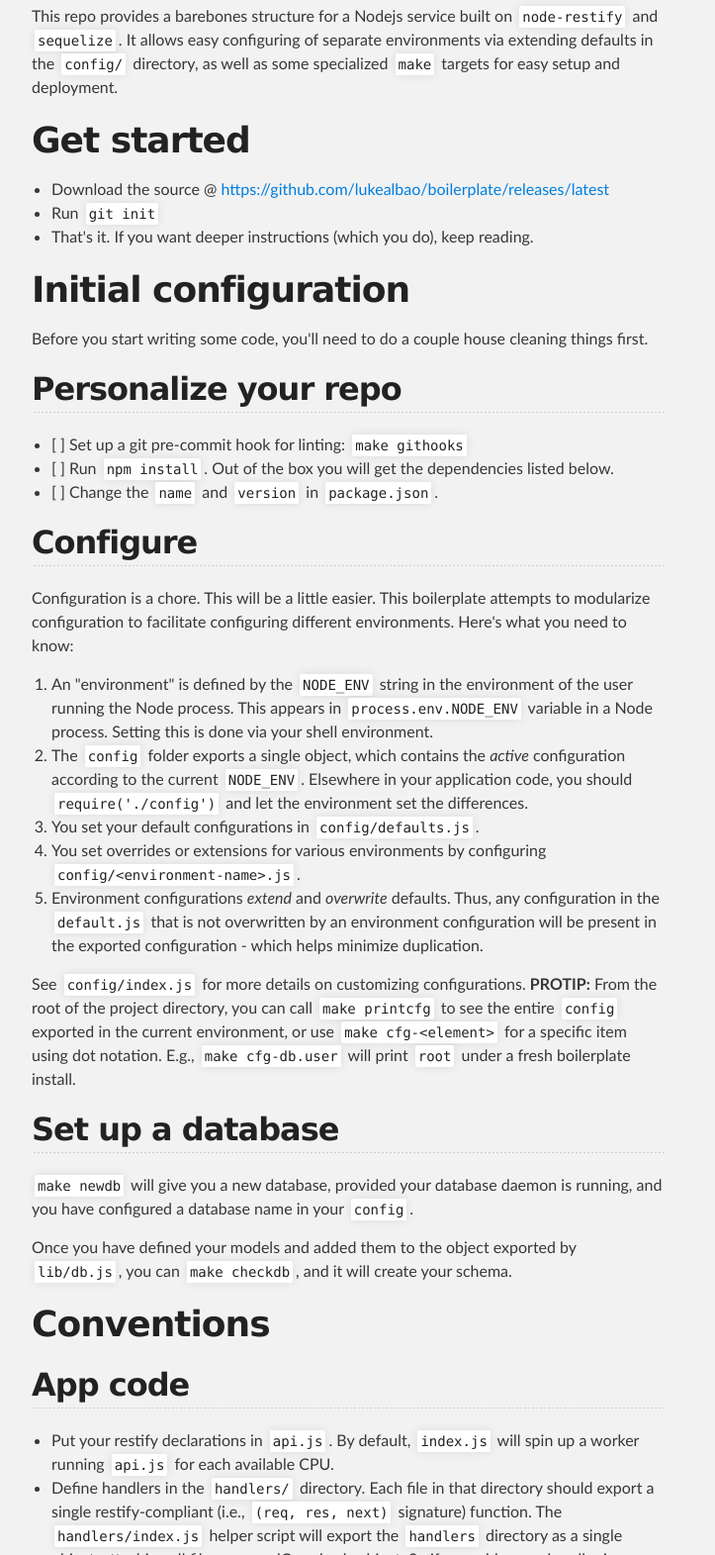
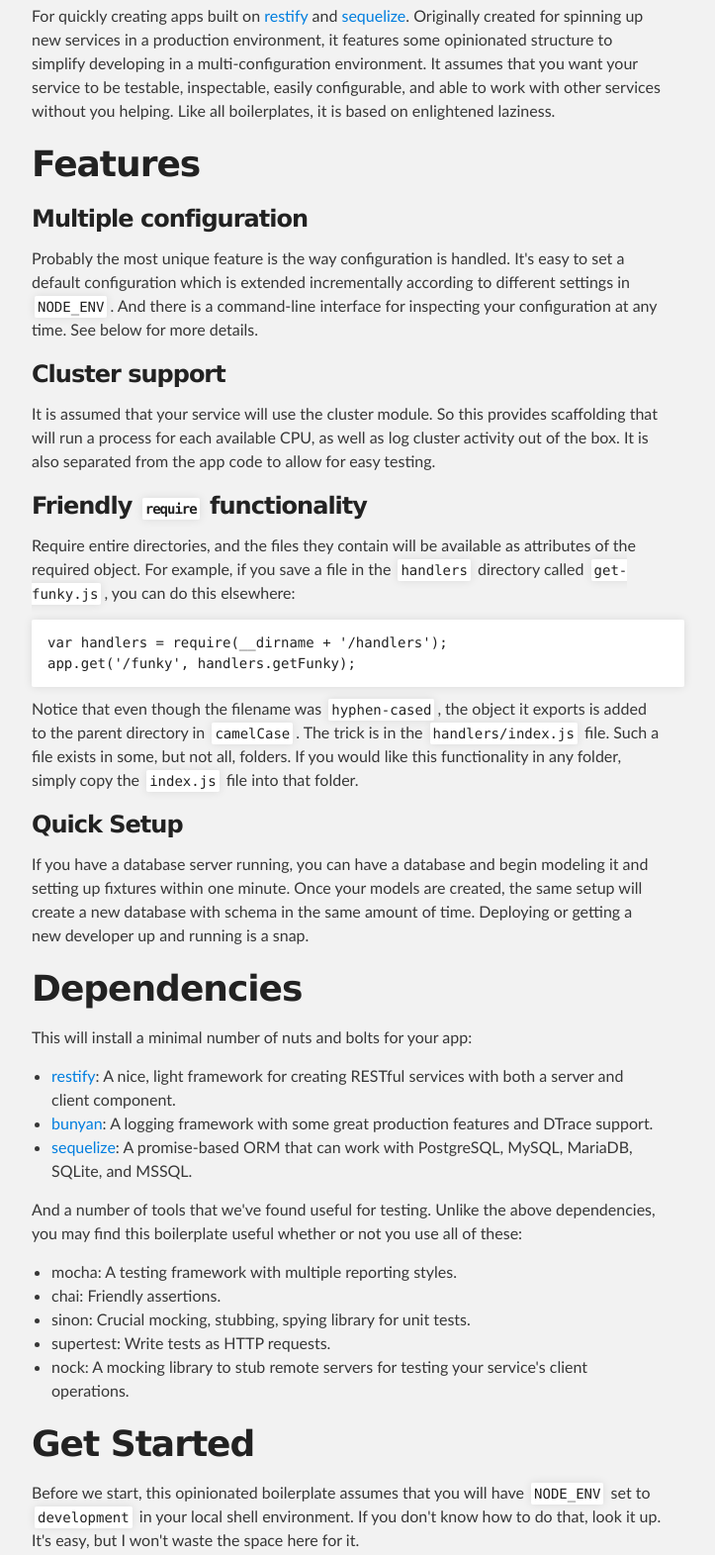
Before and after one commit to lukealbao/boilerplate, a plain HTML site: page index.html in a window 1280 px wide. Shown: the part 320-1891 px from the top of the page at 99% size, without its empty margins (288-1011 px from the left). Drawn offline with Linux system fonts and the light colour scheme.

```diff
--- a/index.html
+++ b/index.html
@@ -34,42 +34,127 @@
         <h1>
 <a id="λαlbao-boilerplate" class="anchor" href="#%CE%BB%CE%B1lbao-boilerplate" aria-hidden="true"><span aria-hidden="true" class="octicon octicon-link"></span></a>λαlbao Boilerplate</h1>
 
-<p>This repo provides a barebones structure for a Nodejs service built on
-<code>node-restify</code> and <code>sequelize</code>. It allows easy configuring of separate
-environments via extending defaults in the <code>config/</code> directory, as
-well as some specialized <code>make</code> targets for easy setup and deployment.</p>
+<p>For quickly creating apps built on <a href="http://restify.com/">restify</a> and
+<a href="http://sequelize.readthedocs.org/en/latest/">sequelize</a>. Originally
+created for spinning up new services in a production environment, it
+features some opinionated structure to simplify developing in a
+multi-configuration environment. It assumes that you want your service
+to be testable, inspectable, easily configurable, and able to work
+with other services without you helping. Like all boilerplates, it is
+based on enlightened laziness. </p>
 
 <h1>
-<a id="get-started" class="anchor" href="#get-started" aria-hidden="true"><span aria-hidden="true" class="octicon octicon-link"></span></a>Get started</h1>
+<a id="features" class="anchor" href="#features" aria-hidden="true"><span aria-hidden="true" class="octicon octicon-link"></span></a>Features</h1>
+
+<h3>
+<a id="multiple-configuration" class="anchor" href="#multiple-configuration" aria-hidden="true"><span aria-hidden="true" class="octicon octicon-link"></span></a>Multiple configuration</h3>
+
+<p>Probably the most unique feature is the way configuration is
+handled. It's easy to set a default configuration which is extended
+incrementally according to different settings in <code>NODE_ENV</code>. And there
+is a command-line interface for inspecting your configuration at any
+time. See below for more details.</p>
+
+<h3>
+<a id="cluster-support" class="anchor" href="#cluster-support" aria-hidden="true"><span aria-hidden="true" class="octicon octicon-link"></span></a>Cluster support</h3>
+
+<p>It is assumed that your service will use the cluster module. So this
+provides scaffolding that will run a process for each available CPU,
+as well as log cluster activity out of the box. It is also separated
+from the app code to allow for easy testing. </p>
+
+<h3>
+<a id="friendly-require-functionality" class="anchor" href="#friendly-require-functionality" aria-hidden="true"><span aria-hidden="true" class="octicon octicon-link"></span></a>Friendly <code>require</code> functionality</h3>
+
+<p>Require entire directories, and the files they contain will be
+available as attributes of the required object. For example, if you
+save a file in the <code>handlers</code> directory called <code>get-funky.js</code>, you can
+do this elsewhere:</p>
+
+<pre><code>var handlers = require(__dirname + '/handlers');
+app.get('/funky', handlers.getFunky);
+</code></pre>
+
+<p>Notice that even though the filename was <code>hyphen-cased</code>, the object it
+exports is added to the parent directory in <code>camelCase</code>. The trick is
+in the <code>handlers/index.js</code> file. Such a file exists in some, but not
+all, folders. If you would like this functionality in any folder,
+simply copy the <code>index.js</code> file into that folder.</p>
+
+<h3>
+<a id="quick-setup" class="anchor" href="#quick-setup" aria-hidden="true"><span aria-hidden="true" class="octicon octicon-link"></span></a>Quick Setup</h3>
+
+<p>If you have a database server running, you can have a database and
+begin modeling it and setting up fixtures within one minute. Once your
+models are created, the same setup will create a new database with
+schema in the same amount of time. Deploying or getting a new
+developer up and running is a snap.</p>
+
+<h1>
+<a id="dependencies" class="anchor" href="#dependencies" aria-hidden="true"><span aria-hidden="true" class="octicon octicon-link"></span></a>Dependencies</h1>
+
+<p>This will install a minimal number of nuts and bolts for your app:</p>
 
 <ul>
-<li>Download the source @ <a href="https://github.com/lukealbao/boilerplate/releases/latest">https://github.com/lukealbao/boilerplate/releases/latest</a>
-</li>
-<li>Run <code>git init</code>
-</li>
-<li>That's it. If you want deeper instructions (which you do), keep reading.</li>
+<li>
+<a href="https://www.npmjs.com/package/restify">restify</a>: A nice, light
+framework for creating RESTful services with both a server and
+client component.</li>
+<li>
+<a href="https://www.npmjs.com/package/bunyan">bunyan</a>: A logging framework
+with some great production features and DTrace support.</li>
+<li>
+<a href="https://www.npmjs.com/package/sequelize">sequelize</a>: A promise-based ORM that can work with PostgreSQL, MySQL,
+MariaDB, SQLite, and MSSQL. </li>
+</ul>
+
+<p>And a number of tools that we've found useful for testing. Unlike the
+above dependencies, you may find this boilerplate useful whether or
+not you use all of these:</p>
+
+<ul>
+<li>mocha: A testing framework with multiple reporting styles.</li>
+<li>chai: Friendly assertions.</li>
+<li>sinon: Crucial mocking, stubbing, spying library for unit tests.</li>
+<li>supertest: Write tests as HTTP requests.</li>
+<li>nock: A mocking library to stub remote servers for testing your
+service's client operations.</li>
 </ul>
 
 <h1>
-<a id="initial-configuration" class="anchor" href="#initial-configuration" aria-hidden="true"><span aria-hidden="true" class="octicon octicon-link"></span></a>Initial configuration</h1>
+<a id="get-started" class="anchor" href="#get-started" aria-hidden="true"><span aria-hidden="true" class="octicon octicon-link"></span></a>Get Started</h1>
 
-<p>Before you start writing some code, you'll need to do a couple house
-cleaning things first.</p>
+<p>Before we start, this opinionated boilerplate assumes that you will
+have <code>NODE_ENV</code> set to <code>development</code> in your local shell
+environment. If you don't know how to do that, look it up. It's easy,
+but I won't waste the space here for it.</p>
 
-<h2>
-<a id="personalize-your-repo" class="anchor" href="#personalize-your-repo" aria-hidden="true"><span aria-hidden="true" class="octicon octicon-link"></span></a>Personalize your repo</h2>
+<p>First, install the boilerplate generator as a global npm module.</p>
 
-<ul>
-<li>[ ] Set up a git pre-commit hook for linting:
-<code>make githooks</code>
-</li>
-<li>[ ] Run <code>npm install</code>. Out of the box you will get the dependencies
-listed below.</li>
-<li>[ ] Change the <code>name</code> and <code>version</code> in <code>package.json</code>.</li>
-</ul>
+<pre><code>$ git clone https://github.com/lukealbao/boilerplate.git
+$ npm install -g boilerplate/
+</code></pre>
 
-<h2>
-<a id="configure" class="anchor" href="#configure" aria-hidden="true"><span aria-hidden="true" class="octicon octicon-link"></span></a>Configure</h2>
+<p>The boilerplate generator will be installed as a global binary
+available on your <code>PATH</code> as <code>bp</code>. To build a new project, simply
+create a new directory where you want it built, move to that
+directory, and run <code>bp</code>:</p>
+
+<pre><code>$ mkdir new-project
+$ cd new-project
+$ bp
+</code></pre>
+
+<p>You will be asked to name your project. You should use the convention
+of a short, lowercase name with hyphens separating different words.</p>
+
+<pre><code>Enter a name for your project:
+</code></pre>
+
+<p>Your new app will have an initial commit, and you can get started.</p>
+
+<h1>
+<a id="configure" class="anchor" href="#configure" aria-hidden="true"><span aria-hidden="true" class="octicon octicon-link"></span></a>Configure</h1>
 
 <p>Configuration is a chore. This will be a little easier. This
 boilerplate attempts to modularize configuration to facilitate
@@ -94,21 +179,38 @@
 </ol>
 
 <p>See <code>config/index.js</code> for more details on customizing
-configurations. <strong>PROTIP:</strong> From the root of the project directory,
+configurations.</p>
+
+<p><strong>PROTIP:</strong> From the root of the project directory,
 you can call <code>make printcfg</code> to see the entire <code>config</code> exported in
 the current environment, or use <code>make cfg-&lt;element&gt;</code> for a specific
-item using dot notation. E.g., <code>make cfg-db.user</code> will print <code>root</code>
-under a fresh boilerplate install.</p>
+item. If the <code>&lt;element&gt;</code> is a non-primitive object, you can access
+its attributes via dot notation. If you are looking to check a
+configuration in an array, you can still use dot notation. Everything
+that is available when a module requires <code>config</code> is inspectable:</p>
+
+<pre><code>$ make cfg-server
+{ name: 'BoilerplateApp', host: '0.0.0.0', port: 4434 }
+
+$ make cfg-server.name
+BoilerplateApp
+</code></pre>
 
 <h2>
 <a id="set-up-a-database" class="anchor" href="#set-up-a-database" aria-hidden="true"><span aria-hidden="true" class="octicon octicon-link"></span></a>Set up a database</h2>
 
-<p><code>make newdb</code> will give you a new database, provided your database
-daemon is running, and you have configured a database name in your <code>config</code>.</p>
+<pre><code>$ make newdb
+</code></pre>
 
-<p>Once you have defined your models and added them to the object
-exported by <code>lib/db.js</code>, you can <code>make checkdb</code>, and it will create
-your schema.</p>
+<p>Provided you have a database server running, this will create a new
+database. When getting started, you will likely want to change a few
+configurations before you run <code>make newdb</code>. You'll want a different
+database name, and if you have something other than MySQL running on
+your localhost, you'll need to specify that, too. You can do that via the
+<code>config/development.js</code> (or <code>config.default.js</code>!) files. </p>
+
+<p>This command is non-destructive and will only create a database if it
+does not exist.</p>
 
 <h1>
 <a id="conventions" class="anchor" href="#conventions" aria-hidden="true"><span aria-hidden="true" class="octicon octicon-link"></span></a>Conventions</h1>
@@ -127,6 +229,30 @@
 a new handler in <code>/handlers/get-all-the-things.js</code>, you can access
 it with <code>require('./handlers').getAllTheThings</code>. Pretty cool!</li>
 </ul>
+
+<pre><code>├── Makefile
+├── README.md
+├── api.js
+├── config
+│   ├── defaults.js
+│   ├── development.js
+│   └── unittest.js
+├── docs
+│   ├── index.restdown
+│   ├── branding
+│   └── public
+├── handlers
+├── lib
+│   ├── db.js
+│   ├── errors.js
+│   └── models
+├── log
+├── test
+│   └── fixtures
+│       ├── db.js
+│       └── restify.js
+└── tools
+</code></pre>
       </section>
     </div>
 
```
Also changed, not shown: params.json (+1 -1 lines).
